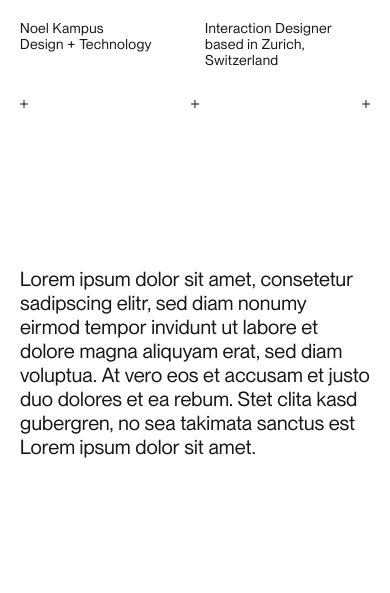
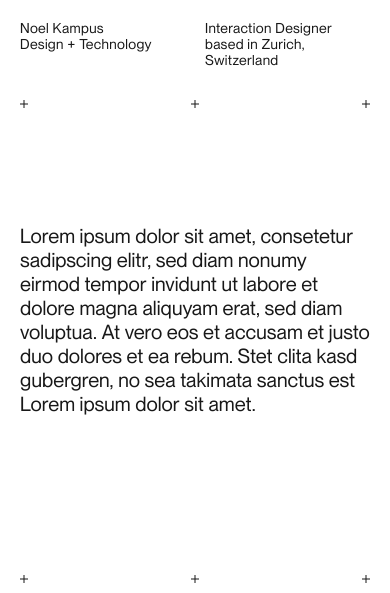
Before and after one commit to noelkampus/portfolio-mini, a Vue app: page / in a window 390 px wide. Shown: the top 593 px of the page. Built offline with nearby package versions, Linux system fonts and the light colour scheme.

Commit message:
feat: mobile project grid

```diff
--- a/src/components/HeroSection.vue
+++ b/src/components/HeroSection.vue
@@ -64,6 +64,7 @@ export default {
 
   .hero-section__wrapper {
     grid-template-columns: repeat($grid-cells, $grid-item-size);
+    padding: 10vh 0 15vh 0;
   }
 }
 </style>
--- a/src/components/ProjectGrid.vue
+++ b/src/components/ProjectGrid.vue
@@ -60,6 +60,8 @@ export default {
 
   .project-grid {
     grid-template-columns: repeat($grid-cells, $grid-item-size);
+    column-gap: $spacing-lg;
+    row-gap: $spacing-3xl;
   }
 }
 </style>
```
